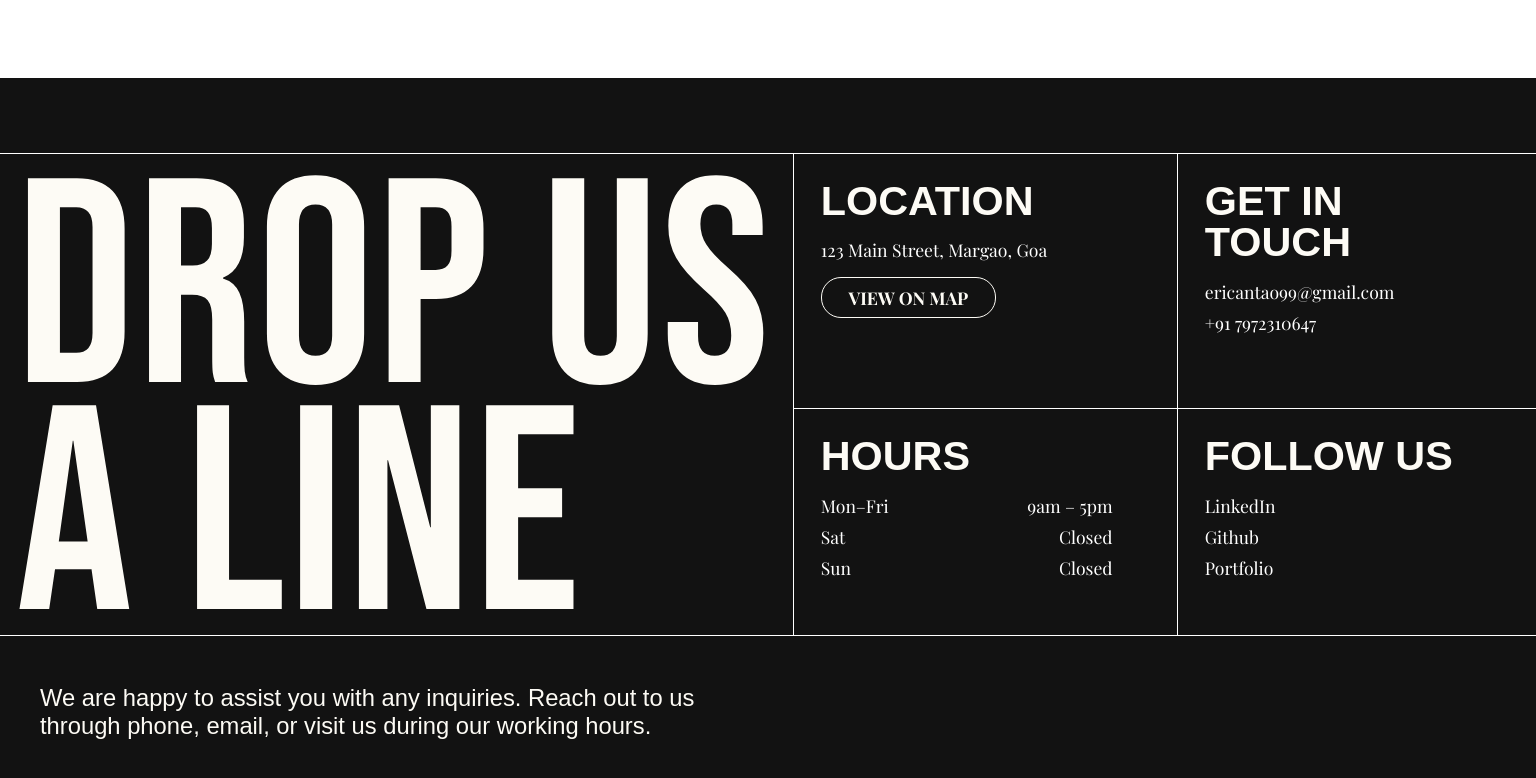
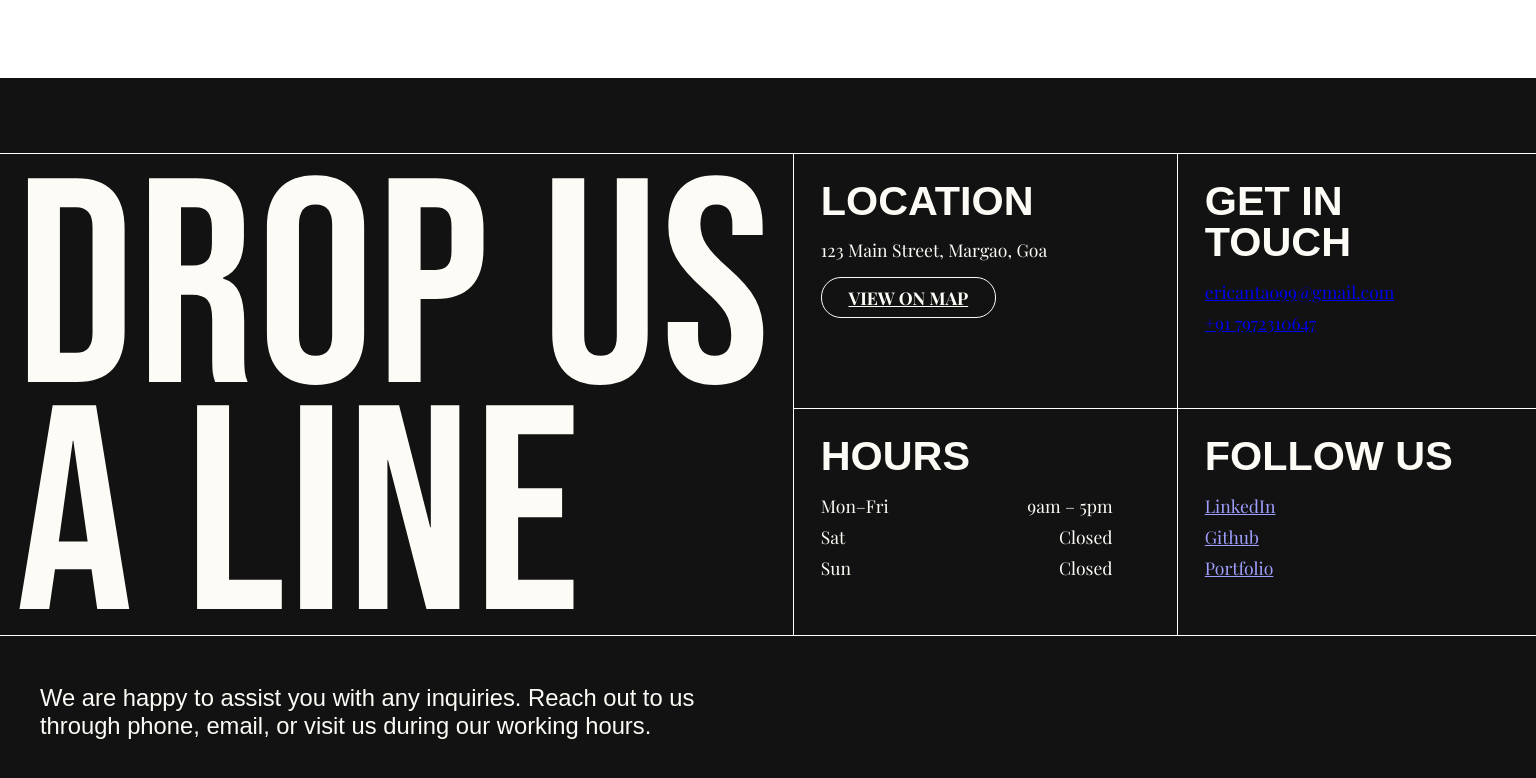
Before and after one commit to giterichub/eric-portfolio, a React (Vite) app: page / in a window 1536 px wide. Shown: the part 8371-9149 px from the top of the page. Built offline with nearby package versions, Linux system fonts and the light colour scheme; a web font is replaced by a local one.

Commit message:
Updated media queries for link color

```diff
--- a/src/styles/contact.css
+++ b/src/styles/contact.css
@@ -81,6 +81,13 @@ a.ctt-location__address {
 
 .ctt-text__svg__hold {
   position: relative;
+}
+
+.ctt-social__items>li>a:link,
+.ctt-social__items>li>a:visited,
+.ctt-social__items>li>a:hover,
+.ctt-social__items>li>a:active {
+  color: #9E9EFF;
 }
 
 /* Desktop Layout */
@@ -177,8 +184,6 @@ a.ctt-location__address {
   .ctt-location__address, .ctt-links__items>li>a, .ctt-hours__list>li>span, .ctt-social__items>li>a{
     font-family: 'Playfair Display', serif;
     font-size: clamp(14.4px, calc(14.4px + (22.4 * ( (100vw - 1366px) / 1194 ))), 36.8px);
-    text-decoration: none;
-    color: #ffffff;
   }
 }
 
```
